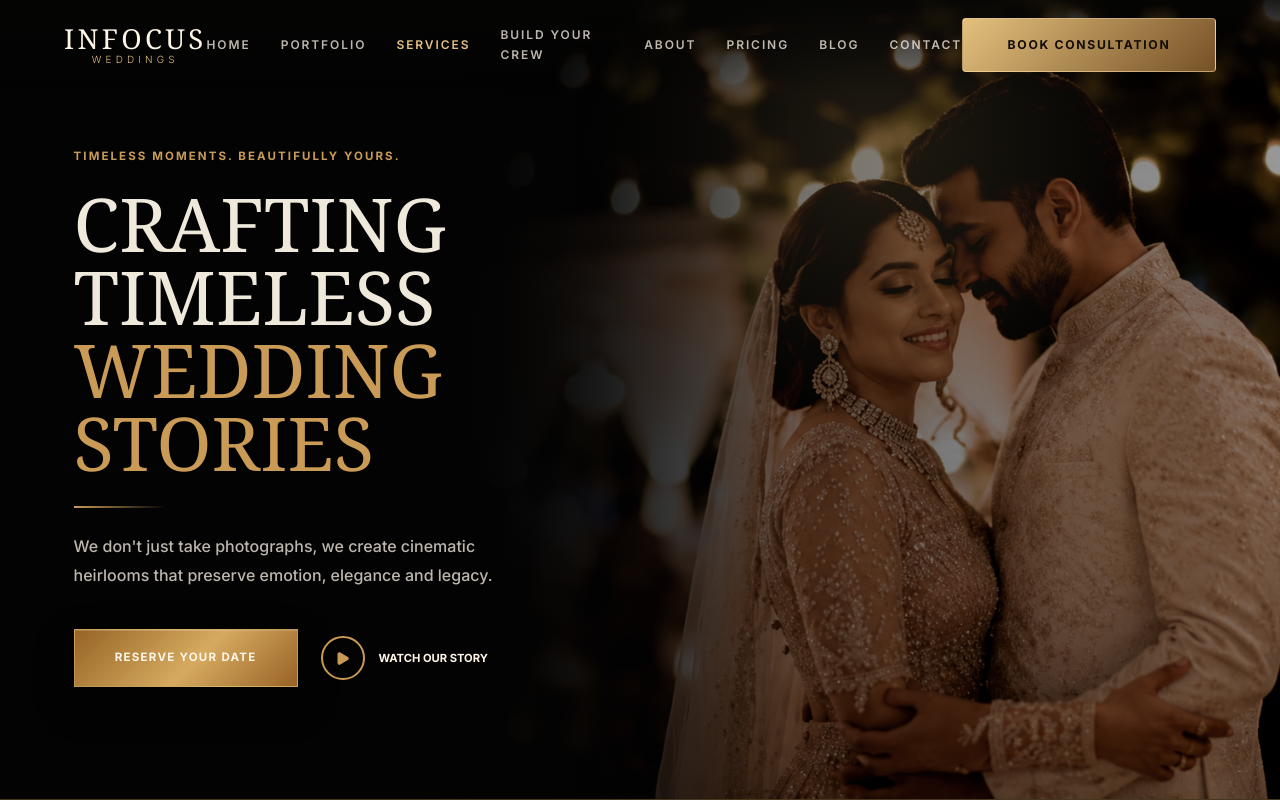
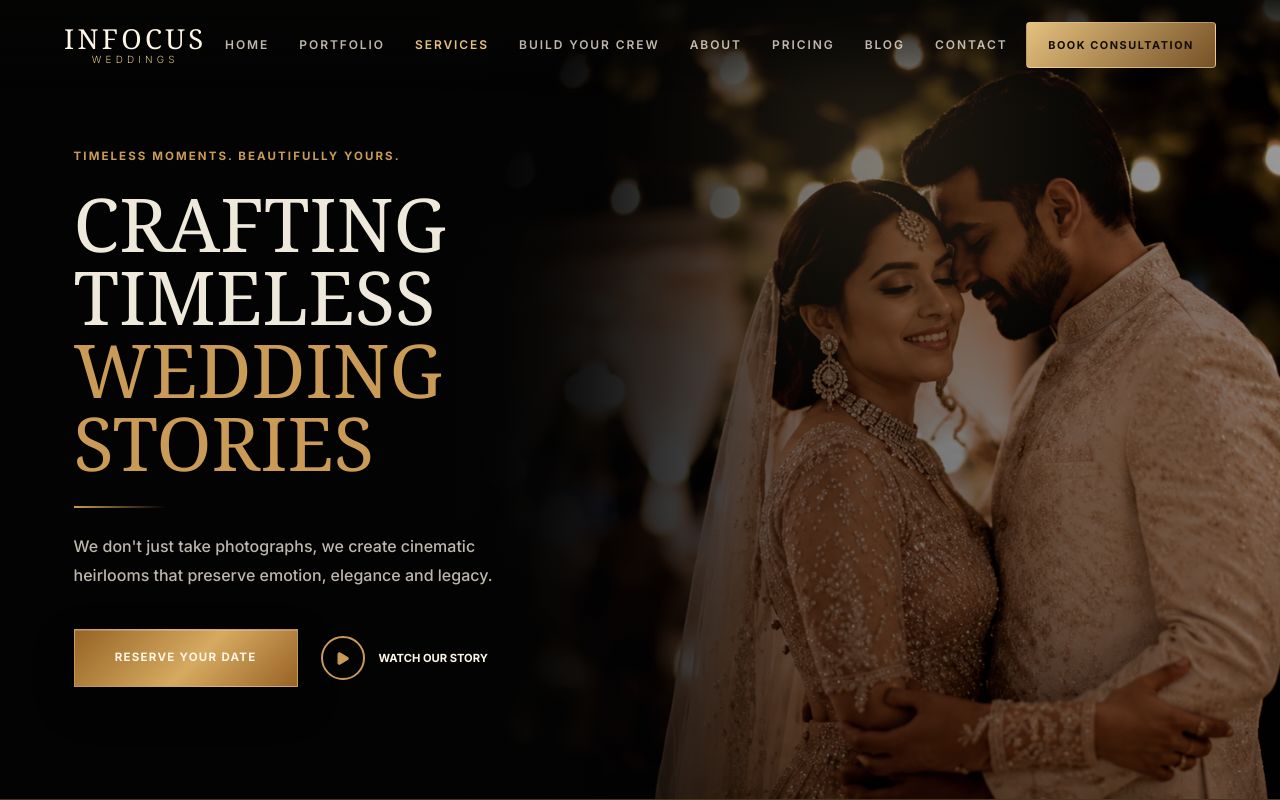
Before and after one commit to Praharshini30/infocus-weddings-main, a React (Vite) app: page /services in a window 1280 px wide. Shown: the top 800 px of the page. Built offline with nearby package versions, Linux system fonts and the light colour scheme; a web font is replaced by a local one.

Commit message:
Remove fixed dimensions for nav CTA to match standard button size

```diff
--- a/src/styles.css
+++ b/src/styles.css
@@ -119,12 +119,7 @@ a {
   white-space: nowrap;
 }
 
-.nav-cta {
-  font-size: 0.76rem;
-  min-height: 54px;
-  min-width: 254px;
-  padding: 0.9rem 1.7rem;
-}
+
 
 .mobile-menu-toggle {
   align-items: center;
```
